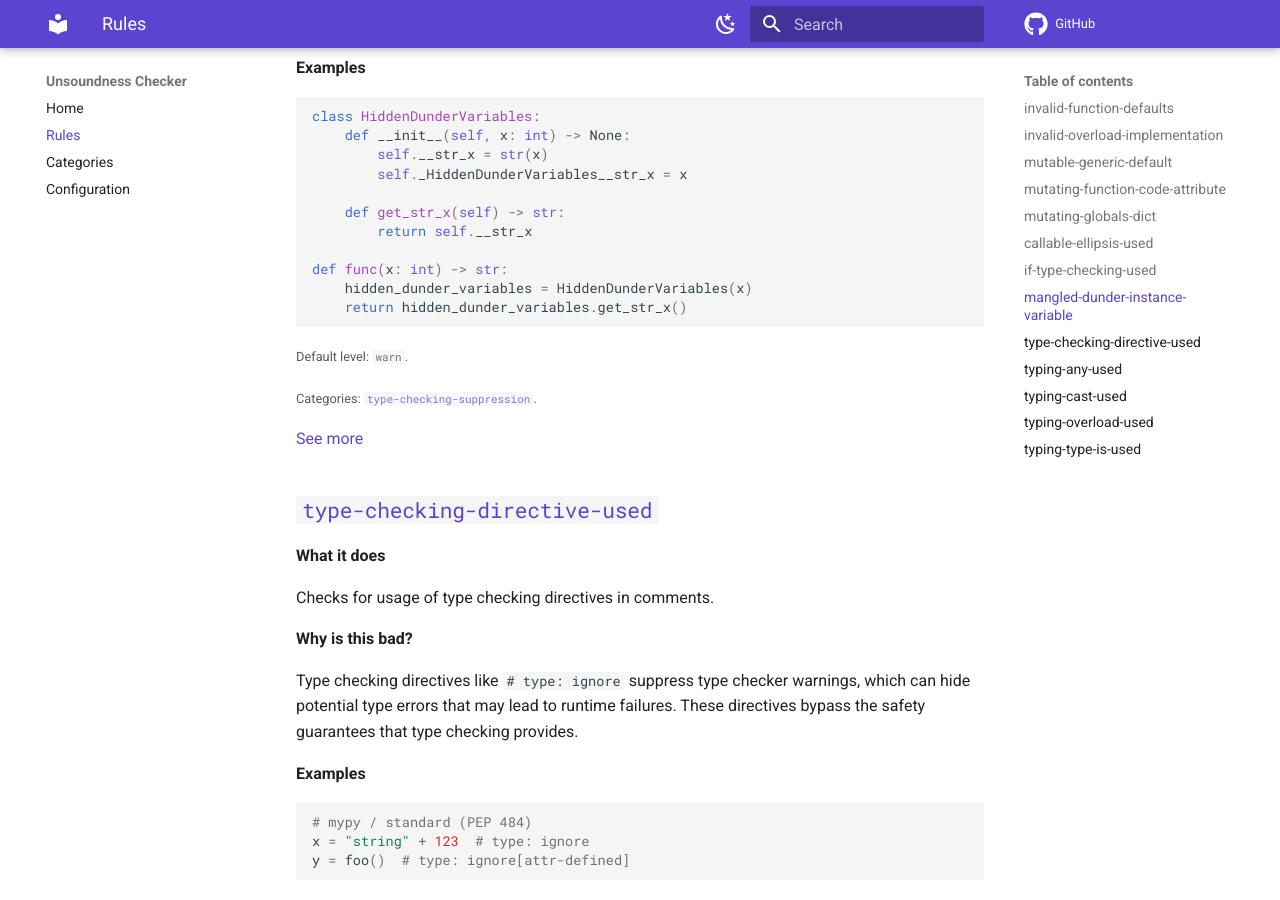
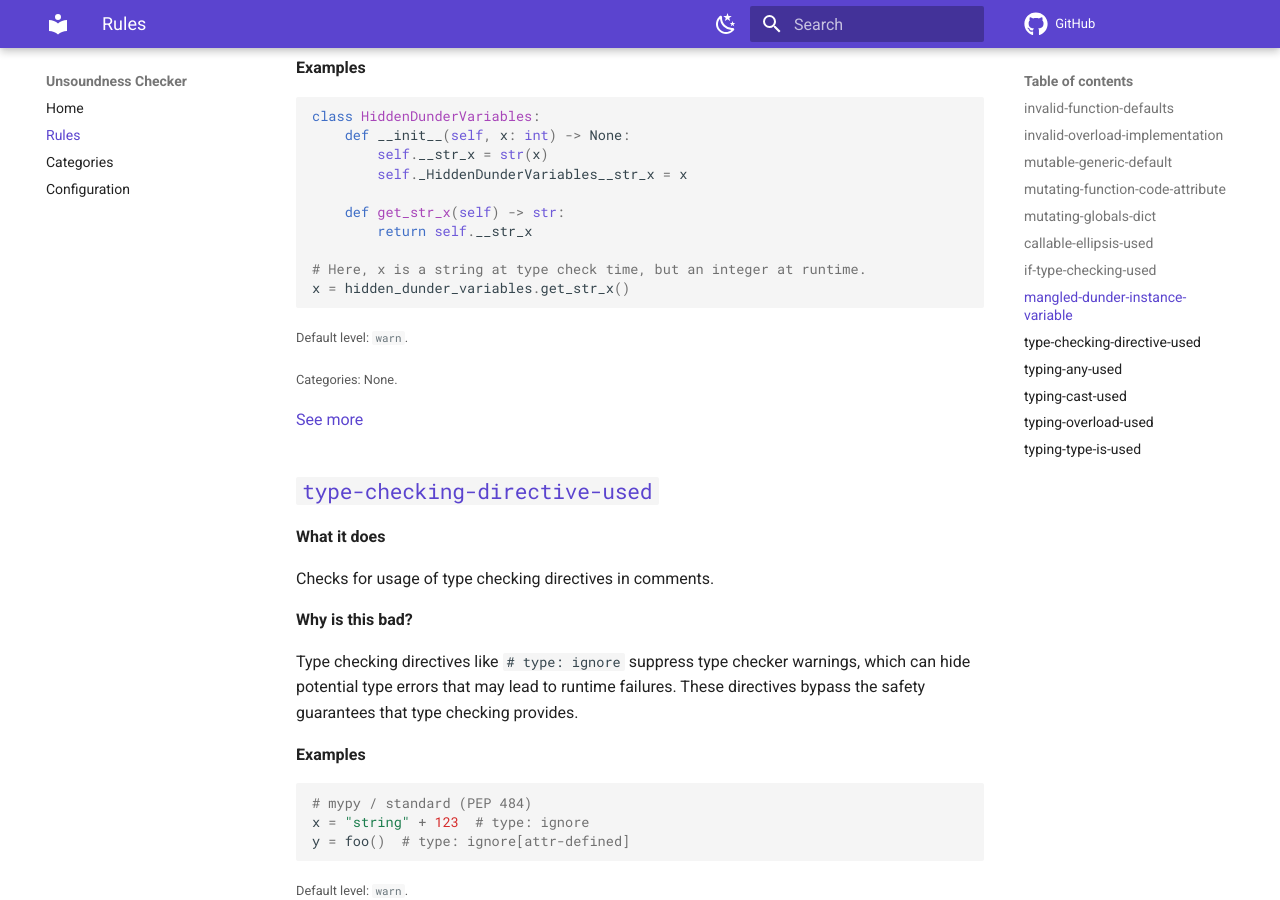
Before and after one commit to MatthewMckee4/unsoundness-checker, an MkDocs documentation site: the page built from docs/rules.md, in a window 1280 px wide and 900 px high, scrolled down 5061 px. Built offline with MkDocs 1.6.1 and Material for MkDocs 9.7.7, drawn with Linux system fonts in a browser that asks for light colours; comment, search, counter and statistics services are not loaded.

Commit message:
Update rules

````diff
--- a/docs/rules.md
+++ b/docs/rules.md
@@ -281,9 +281,8 @@ class HiddenDunderVariables:
     def get_str_x(self) -> str:
         return self.__str_x
 
-def func(x: int) -> str:
-    hidden_dunder_variables = HiddenDunderVariables(x)
-    return hidden_dunder_variables.get_str_x()
+# Here, x is a string at type check time, but an integer at runtime.
+x = hidden_dunder_variables.get_str_x()
 ```
 
 <small>
@@ -291,7 +290,7 @@ Default level: `warn`.
 </small>
 
 <small>
-Categories: [`type-checking-suppression`](categories.md#type-checking-suppression).
+Categories: None.
 </small>
 
 [See more](rules/mangled_dunder_instance_variable.md)
````
Also changed, not shown: docs/categories.md (+0 -1 lines), 1 other file.
